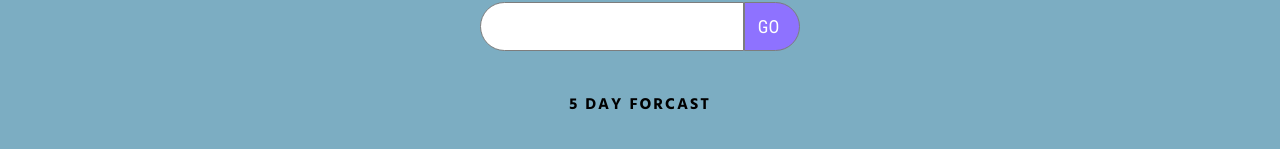
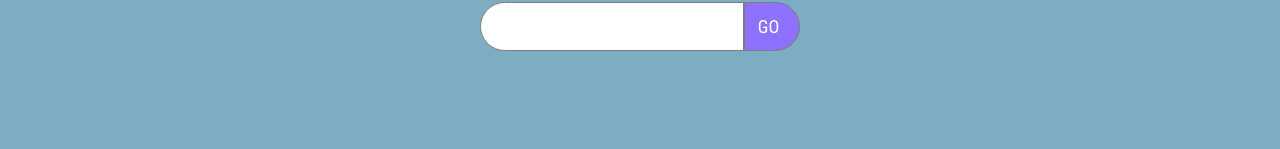
Before and after one commit to Felixr91/react-track, a React (Create React App) app: page /five-day in a window 1280 px wide. Shown: the part 191-340 px from the top of the page. Built offline with nearby package versions, Linux system fonts and the light colour scheme.

Commit message:
conditional statement added to five day

```diff
--- a/src/components/FiveDay.js
+++ b/src/components/FiveDay.js
@@ -6,8 +6,10 @@ const FiveDay = (hourly) => {
 
     return (
         <div className="five-day-container">
-            <h4>5 Day Forcast</h4>
 
+            {ar.length > 0 ?
+                <h4>5 Day Forcast</h4>
+            : ''}
             <>
             {ar.map((i) => (
                 <WeatherCard
```
